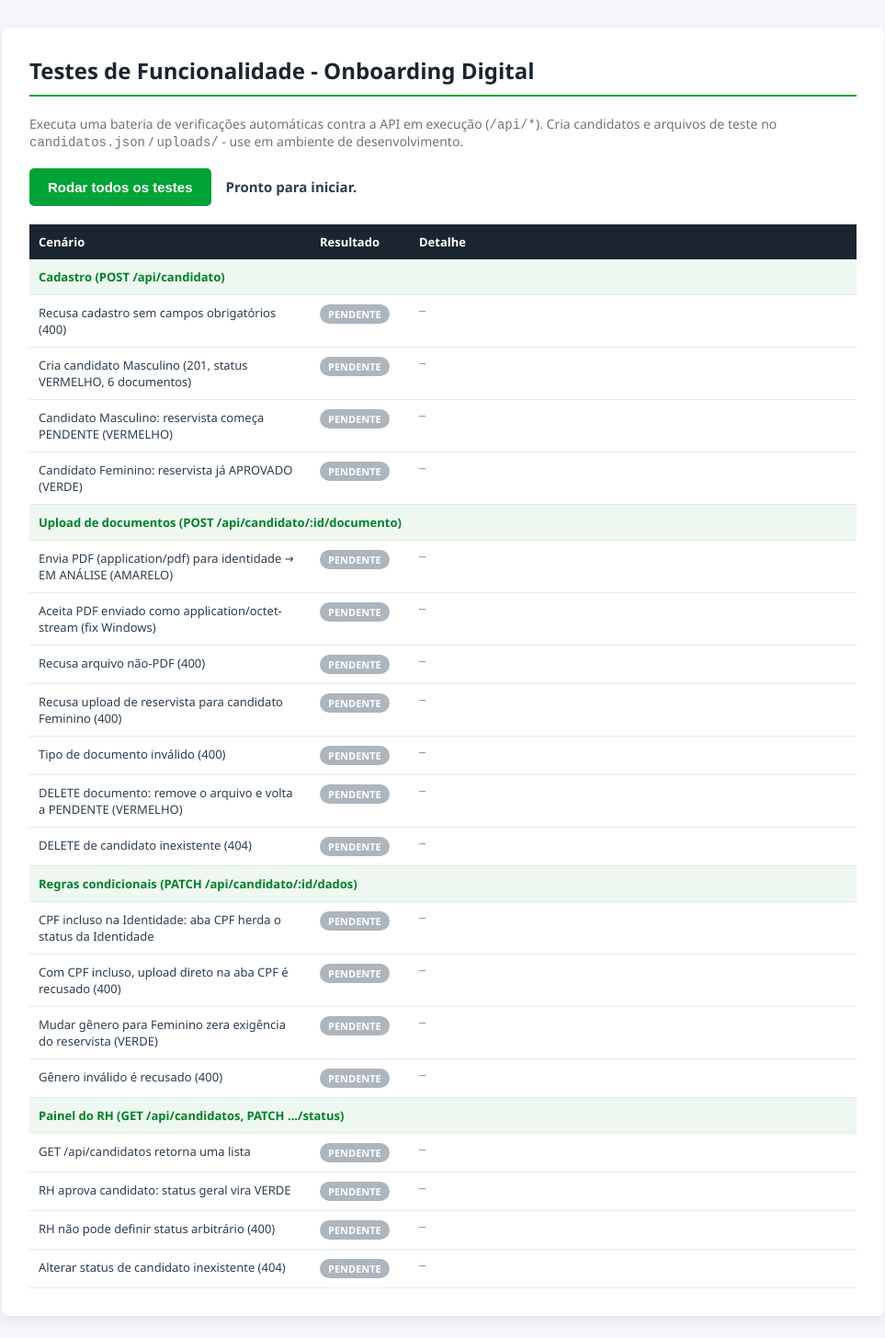
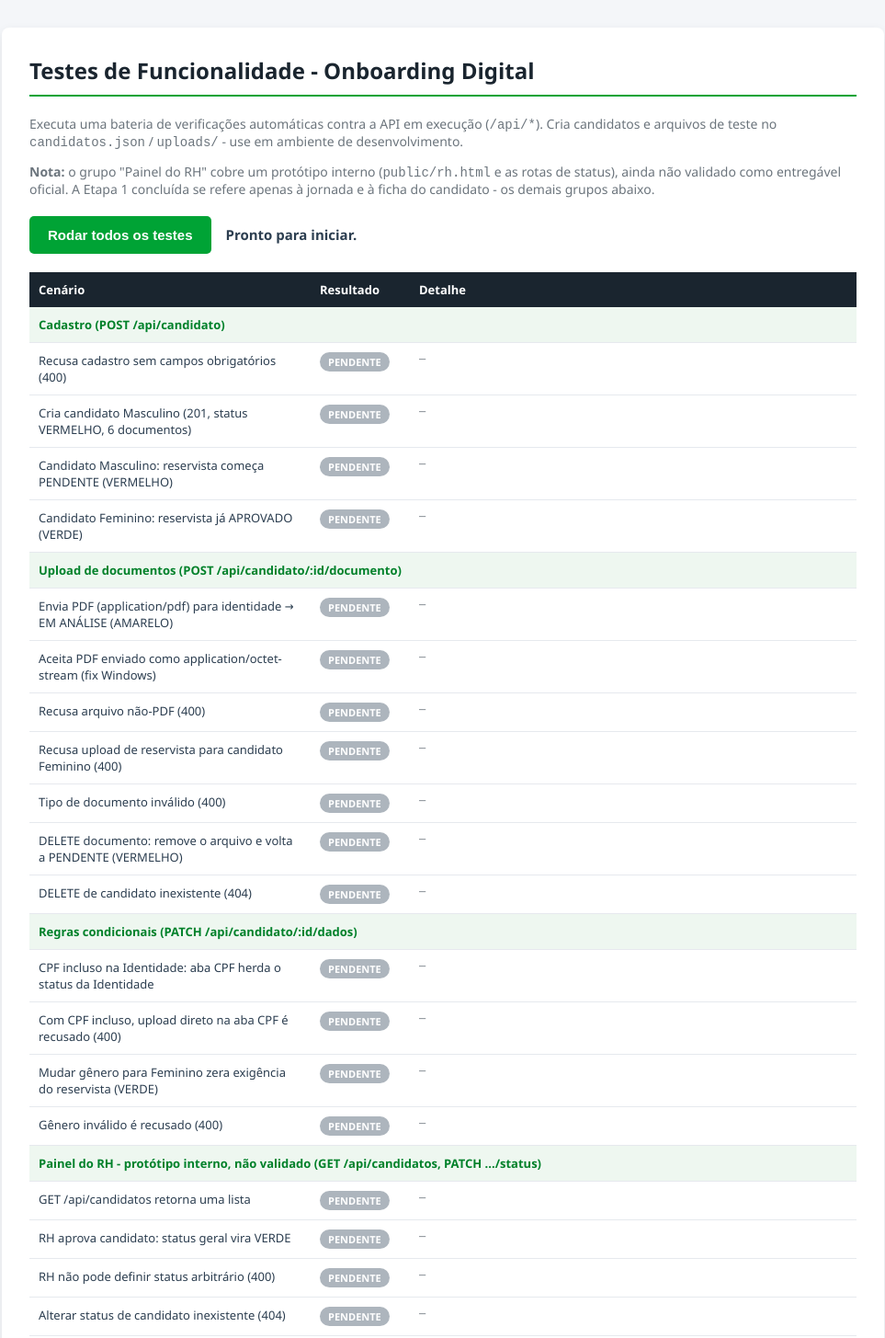
Before and after one commit to vitorfgnascimento/OnboardingDigital, a website: page public/testes.html in a window 1280 px wide. Shown: the top 1455 px of the page at 92% size, without its empty margins (158-1121 px from the left). Drawn offline with Linux system fonts and the light colour scheme.

Commit message:
docs: marca o painel do RH como protótipo interno, fora do escopo oficial
O public/rh.html e as rotas GET /api/candidatos / PATCH .../status já
existiam no código (implementados antes de existir o roteiro por
etapas), mas não são um entregável validado da Etapa 1 - que cobre
apenas a jornada e a ficha do candidato.

- README.md: nova nota explicando que o painel do RH é protótipo
  interno, a ser revisado/homologado na Etapa 2
- public/testes.html: aviso equivalente na introdução e no título do
  grupo de testes do RH, para não sugerir que já está pronto

```diff
--- a/public/testes.html
+++ b/public/testes.html
@@ -119,6 +119,12 @@
       Executa uma bateria de verificações automáticas contra a API em execução
       (<code>/api/*</code>). Cria candidatos e arquivos de teste no
       <code>candidatos.json</code> / <code>uploads/</code> - use em ambiente de desenvolvimento.
+    </p>
+    <p class="intro">
+      <strong>Nota:</strong> o grupo "Painel do RH" cobre um protótipo interno
+      (<code>public/rh.html</code> e as rotas de status), ainda não validado como
+      entregável oficial. A Etapa 1 concluída se refere apenas à jornada e à
+      ficha do candidato - os demais grupos abaixo.
     </p>
 
     <div class="barra-topo">
@@ -333,7 +339,7 @@
         }
       },
 
-      { grupo: 'Painel do RH (GET /api/candidatos, PATCH .../status)' },
+      { grupo: 'Painel do RH - protótipo interno, não validado (GET /api/candidatos, PATCH .../status)' },
 
       {
         nome: 'GET /api/candidatos retorna uma lista',
```
Also changed, not shown: README.md.
